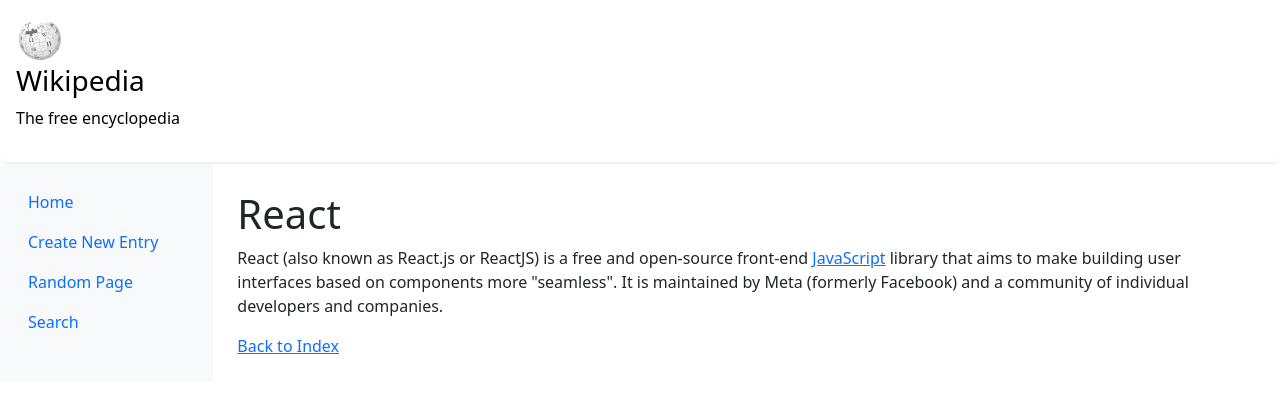
After one commit to ismail-mah/wiki, a Django app: page /wiki/React in a window 1280 px wide. The commit adds this page. Shown: the top 393 px of the page. Run offline with Django 5.2, Linux system fonts and the light colour scheme.

Commit message:
added views, util, and some style

```diff
--- /dev/null
+++ b/encyclopedia/media/entries/React.md
@@ -0,0 +1,3 @@
+# React
+
+React (also known as React.js or ReactJS) is a free and open-source front-end [JavaScript]( /wiki/JavaScript) library that aims to make building user interfaces based on components more "seamless". It is maintained by Meta (formerly Facebook) and a community of individual developers and companies.
--- a/encyclopedia/templates/encyclopedia/entry.html
+++ b/encyclopedia/templates/encyclopedia/entry.html
@@ -1,8 +1,11 @@
+{% extends "encyclopedia/layout.html" %}
 
+{% block title %}{{ title }}{% endblock %}
 
-<div>
-
-    {{ content|safe }}
-</div>
-
-<a href="{% url 'encyclopedia:index' %}">Back to Index</a>
+{% block content %}
+    <!-- <h1>{{ title }}</h1> -->
+    <div>
+        {{ content|safe }}
+    </div>
+    <a href="{% url 'encyclopedia:index' %}">Back to Index</a>
+{% endblock %}
--- /dev/null
+++ b/encyclopedia/templates/encyclopedia/layout.html
@@ -0,0 +1,48 @@
+<!DOCTYPE html>
+<html lang="en">
+<head>
+    <meta charset="UTF-8">
+    <meta name="viewport" content="width=device-width, initial-scale=1.0">
+    <title>{% block title %}Encyclopedia{% endblock %}</title>
+    {% load static %}
+    <link rel="icon" href="{% static 'images/favicon.png' %}" type="image/x-icon">
+    <link href="https://cdn.jsdelivr.net/npm/bootstrap@5.3.2/dist/css/bootstrap.min.css" rel="stylesheet">
+</head>
+<body>
+    <header class=" text-black shadow-sm p-3 mb-1 bg-body rounded">
+        <div><img src="{% static 'images/wiki.png' %}" alt=""></div>
+        <h3>Wikipedia</h3>
+        <p>The free encyclopedia</p>
+    </header>
+
+    <div class="container-fluid">
+        <div class="row">
+            <!-- Sidebar -->
+            <nav class="col-md-3 col-lg-2 d-md-block bg-light sidebar py-3">
+                <ul class="nav flex-column">
+                    <li class="nav-item">
+                        <a class="nav-link active" href="/">Home</a>
+                    </li>
+                    <li class="nav-item">
+                        <a class="nav-link" href="/create">Create New Entry</a>
+                    </li>
+                    <li class="nav-item">
+                        <a class="nav-link" href="/random">Random Page</a>
+                    </li>
+                    <li class="nav-item">
+                        <a class="nav-link" href="/search">Search</a>
+                    </li>
+                </ul>
+            </nav>
+
+            <!-- Main content -->
+            <main class="col-md-9 ms-sm-auto col-lg-10 px-md-4 py-4">
+                {% block content %}
+                {% endblock %}
+            </main>
+        </div>
+    </div>
+
+    <script src="https://cdn.jsdelivr.net/npm/bootstrap@5.3.2/dist/js/bootstrap.bundle.min.js"></script>
+</body>
+</html>
--- /dev/null
+++ b/encyclopedia/util.py
@@ -0,0 +1,44 @@
+import re
+
+from django.core.files.base import ContentFile
+from django.core.files.storage import default_storage
+
+def fetch_all_pages():
+    print("📁 Attempting to list files in 'entries' folder...")
+    try:
+        dirs, files = default_storage.listdir("entries")
+        print("✅ Files found:", files)
+    except Exception as e:
+        print("❌ Error accessing entries folder:", e)
+        return []
+
+    titles = [
+        re.sub(r"\.md$", "", file)
+        for file in files
+        if file.endswith(".md")
+    ]
+    print("📄 Filtered titles:", titles)
+    return sorted(titles)
+
+
+
+def store_page(name, text):
+    """
+    Creates or updates a wiki page with the given name and Markdown content.
+    """
+    path = f"entries/{name}.md"
+    if default_storage.exists(path):
+        default_storage.delete(path)
+    default_storage.save(path, ContentFile(text))
+
+
+def get_page(name):
+    """
+    Loads the content of a wiki page. Returns None if the page doesn't exist.
+    """
+    file_path = f"entries/{name}.md"
+    try:
+        with default_storage.open(file_path) as f:
+            return f.read().decode("utf-8")
+    except FileNotFoundError:
+        return None
--- a/encyclopedia/views.py
+++ b/encyclopedia/views.py
@@ -1,27 +1,47 @@
-import os
+from django import forms
+from django.shortcuts import render, redirect
+from django.http import HttpResponse
 import markdown2
-from django.shortcuts import render
-from django.http import Http404
+from random import choice
+from . import util
 
-ENTRIES_DIR = os.path.join(os.path.dirname(__file__), "entries")
 
-# <-- ADD THIS function so "index" exists
+class EntryForm(forms.Form):
+    title = forms.CharField(label="Title")
+    content = forms.CharField(widget=forms.Textarea(), label="content")
+
+class EditEntry(forms.Form):
+    content = forms.CharField(widget=forms.Textarea(), label="content")
+
+
 def index(request):
-    entries = [
-        f[:-3] for f in os.listdir(ENTRIES_DIR)
-        if f.endswith(".md")
-    ]
+    try:
+        entries = util.fetch_all_pages()
+
+    except FileNotFoundError:
+        entries = []
     return render(request, "encyclopedia/index.html", {
         "entries": entries
     })
 
-# This one shows a single entry
+
+# def entry(request, title):
+#     content = util.load_page(title)
+#     if content is None:
+#         return render(request, "encyclopedia/error.html", {
+#             "message": "The requested page was not found."
+#         })
+#     else:
+#         html_content = markdown2.markdown(content)
+#         return render(request, "encyclopedia/entry.html", {
+#             "title": title,
+#             "content": html_content
+#         })
+
 def entry(request, title):
-    filename = os.path.join(ENTRIES_DIR, f"{title}.md")
-    if not os.path.exists(filename):
-        raise Http404("Entry not found")
-    with open(filename, "r", encoding="utf-8") as f:
-        content = f.read()
+    content = util.get_page(title)
+    if content is None:
+        return HttpResponse("<h1>Page does not exist. </h1>", status=404)
     html_content = markdown2.markdown(content)
     return render(request, "encyclopedia/entry.html", {
         "title": title,
```
Also changed, not shown: encyclopedia/media/entries/Django.md (added, +3 -0 lines), encyclopedia/templates/encyclopedia/index.html (+12 -6 lines), wiki/settings.py (+11 -0 lines), encyclopedia/media/entries/CSS.md (renamed from encyclopedia/entries/CSS.md), encyclopedia/media/entries/HTML.md (renamed from encyclopedia/entries/HTML.md), encyclopedia/media/entries/JavaScript.md (renamed from encyclopedia/entries/JavaScript.md), encyclopedia/media/entries/Python.md (renamed from encyclopedia/entries/Python.md), encyclopedia/templates/images/favicon.png (added), encyclopedia/templates/images/wiki.png (added).
